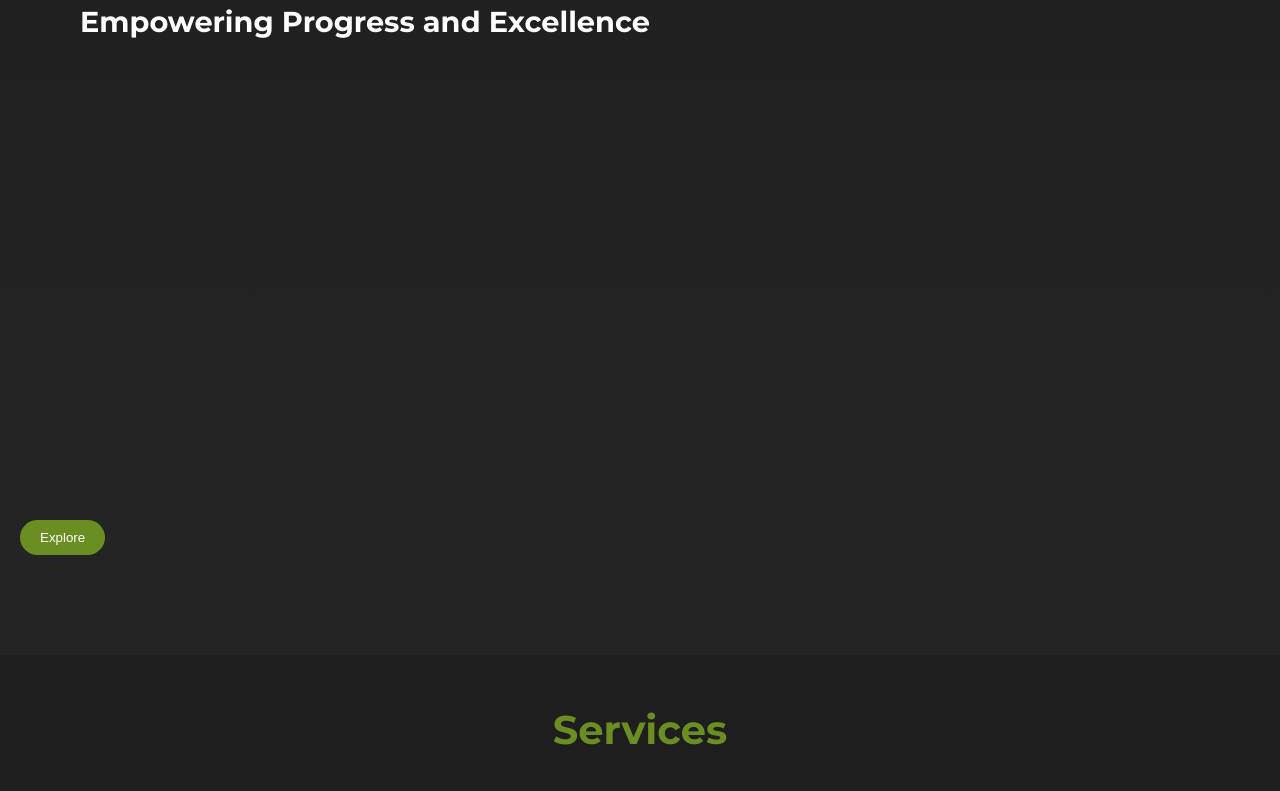
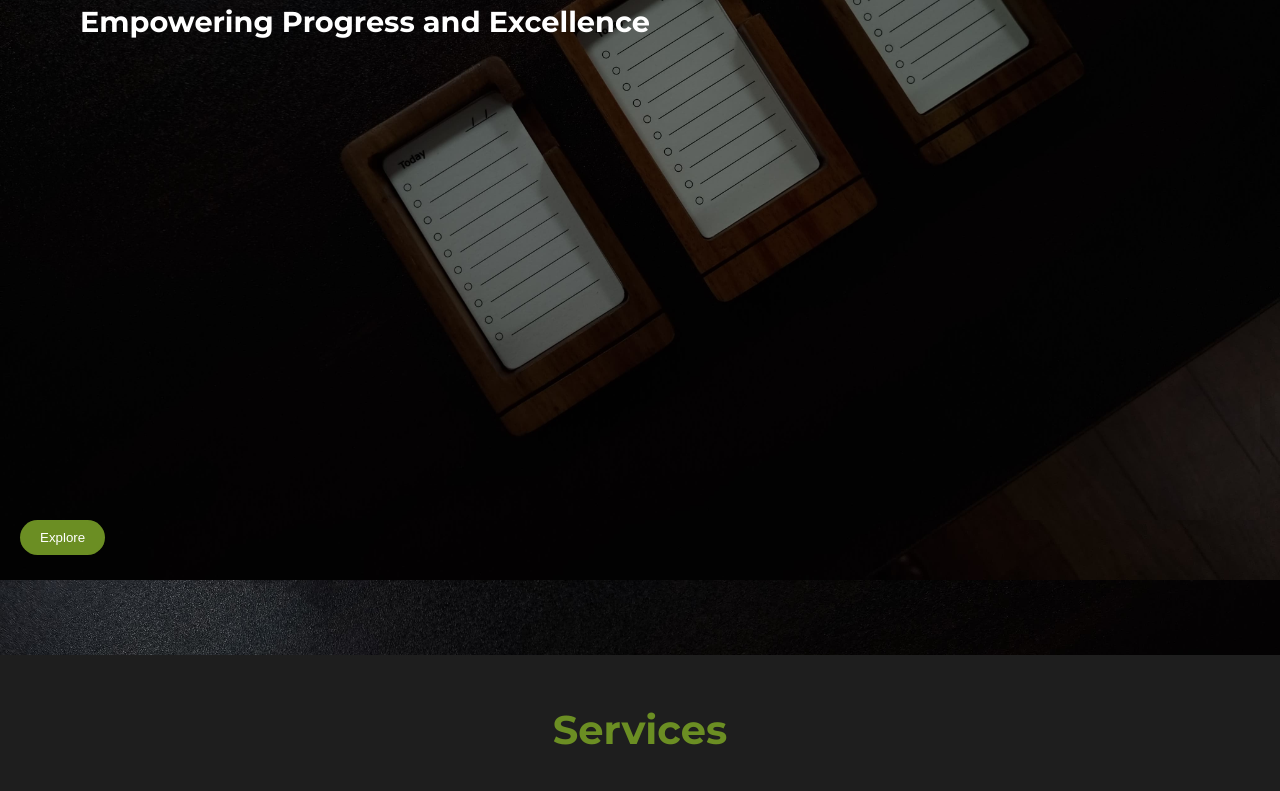
Before and after one commit to prioxell/prioxell.github.io, a plain HTML site: page index.html in a window 1280 px wide. Shown: the part 464-1255 px from the top of the page. Drawn offline with nearby package versions, Linux system fonts and the light colour scheme.

Commit message:
Update styles.css

```diff
--- a/styles.css
+++ b/styles.css
@@ -41,7 +41,7 @@ body {
 
 /* Hero Section Styles */
 .hero {
-    background-image: url('your-image-path.jpg'); /* Replace with your image path */
+    background-image: url('aaa1.jpeg'); /* Replace with your image path */
     background-size: cover; /* Ensures the image covers the whole area without stretching */
     background-position: center; /* Centers the image */
     background-repeat: no-repeat; /* Prevents the image from repeating */
```
